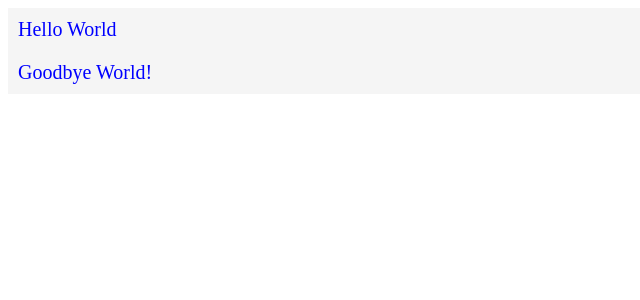
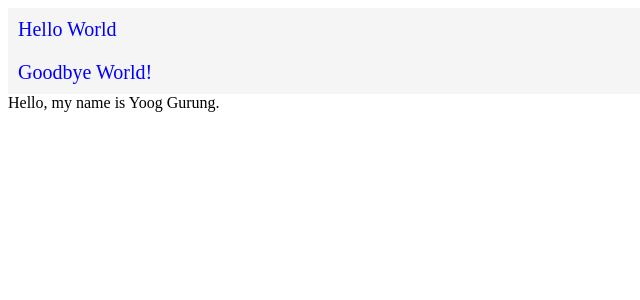
Before and after one commit to yugmani/egg-component, a React (Create React App) app: page / in a window 1280 px wide. Shown: the top 300 px of the page, without its empty margins (0-640 px from the left). Built offline with nearby package versions, Linux system fonts and the light colour scheme.

Commit message:
Add SayHello component

```diff
--- a/src/App.js
+++ b/src/App.js
@@ -1,5 +1,6 @@
 import React from 'react';
 import './style.css';
+import SayHello from './SayHello';
 
 export default function App() {
   const Message = (props) => <div style={message}>{props.text}</div>;
@@ -8,11 +9,10 @@ export default function App() {
     <div className="container">
       <Message text="Hello World" />
       {Message({ text: 'Goodbye World!' })}
+      <SayHello firstName = "Yoog" lastName="Gurung"/>
     </div>
   );
 }
-
-
 
 const message = {
   color: 'blue',
--- /dev/null
+++ b/src/SayHello.js
@@ -0,0 +1,15 @@
+import React from 'react';
+
+export default function SayHello({ firstName, lastName }) {
+  return (
+    <div>
+      Hello, my name is {firstName} {lastName}.
+    </div>
+  );
+}
+
+// SayHello.propTypes = {
+//   firstName(props, propName, componentName){
+
+//   }
+// }
```
